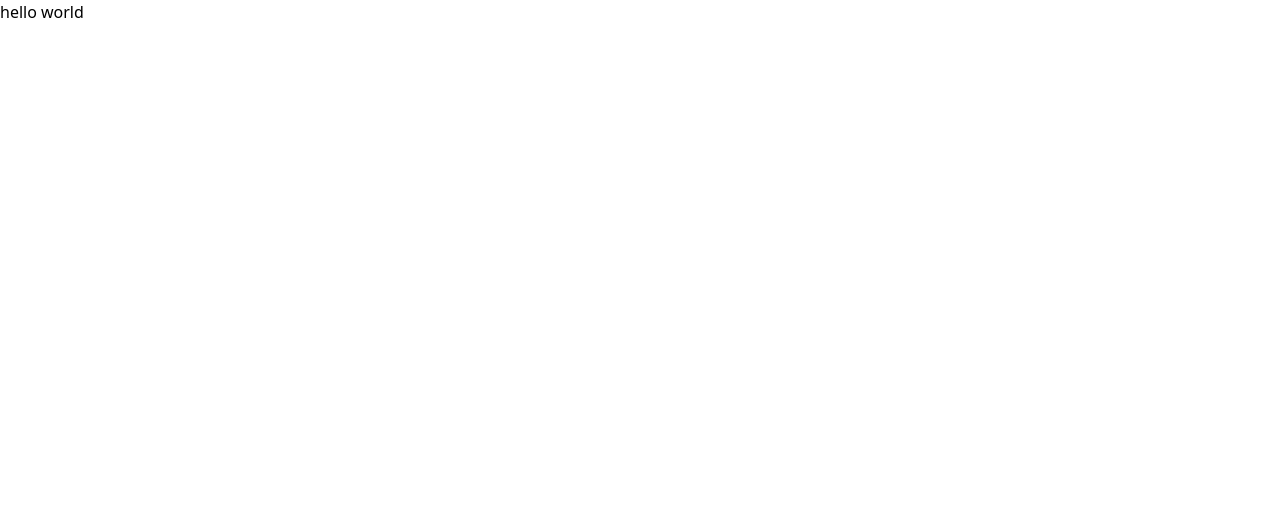
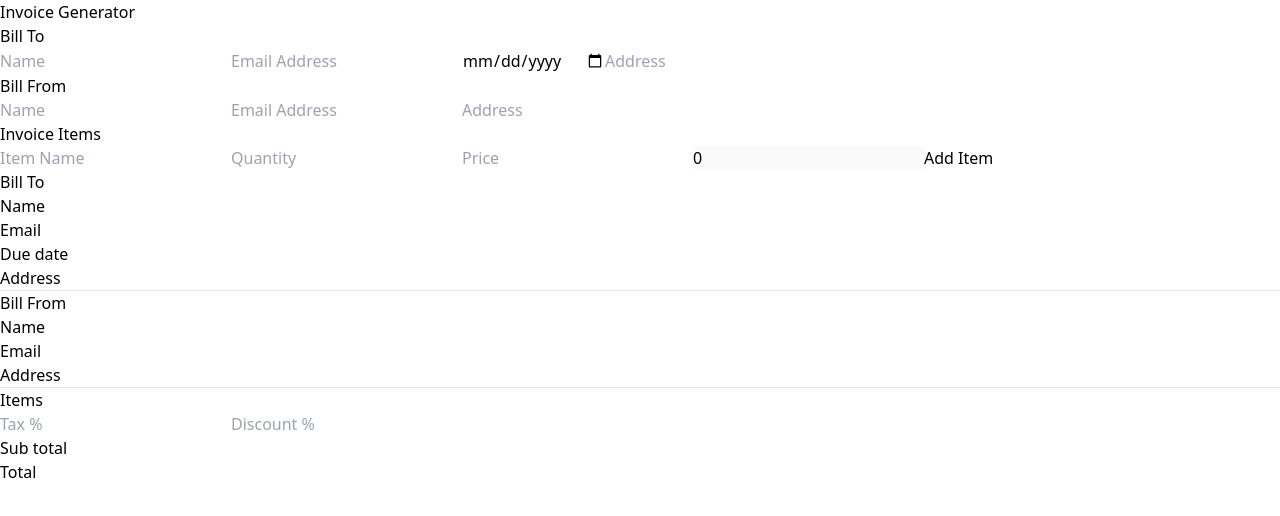
Before and after one commit to suyashpradhan/react-invoice-generator, a React (Create React App) app: page / in a window 1280 px wide. Shown: the top 516 px of the page. Built offline with nearby package versions, Linux system fonts and the light colour scheme.

Commit message:
feat: v0 implemented

```diff
--- a/package.json
+++ b/package.json
@@ -14,6 +14,7 @@
     "react-dom": "^18.3.1",
     "react-scripts": "5.0.1",
     "typescript": "^4.9.5",
+    "uuid": "^11.0.2",
     "web-vitals": "^2.1.4"
   },
   "scripts": {
--- a/src/App.tsx
+++ b/src/App.tsx
@@ -1,9 +1,138 @@
 import React from 'react';
+import {v4 as uuidv4} from 'uuid';
+
+interface Items {
+    id: string;
+    itemName?: string;
+    itemPrice?: string;
+    itemQuantity?: string;
+}
 
 function App() {
+
+    const [name, setName] = React.useState('');
+    const [email, setEmail] = React.useState('');
+    const [date, setDate] = React.useState('');
+    const [address, setAddress] = React.useState('');
+
+    const [senderName, setSenderName] = React.useState('');
+    const [senderEmail, setSenderEmail] = React.useState('');
+    const [senderAddress, setSenderAddress] = React.useState('');
+
+    const [itemName, setItemName] = React.useState('');
+    const [itemPrice, setItemPrice] = React.useState('');
+    const [itemQuantity, setItemQuantity] = React.useState('');
+    const [items, setItems] = React.useState<Items[]>([]);
+
+    const [subtotal, setSubtotal] = React.useState('');
+    const [total, setTotal] = React.useState('');
+
+    const itemTotal = Number(itemPrice) * Number(itemQuantity);
+    const subTotal = Number()
+
+    const handleItems = () => {
+        const newItem: Items = {
+            id: uuidv4(),
+            itemName,
+            itemPrice,
+            itemQuantity
+        }
+        setItems((prev) => [...prev, newItem]);
+    }
+
+    const handleDeleteItem = (id: string) => {
+        const updatedItem: Items[] = items.filter((item) => item.id !== id)
+        setItems(updatedItem)
+    }
+
+
     return (
         <div className="App">
-            <h1>hello world</h1>
+            <h1>Invoice Generator</h1>
+            {/* Receiver's Form */}
+            <div>
+                <h1>Bill To</h1>
+                <form>
+                    <input type="text" placeholder="Name" value={name} onChange={(e) => setName(e.target.value)}/>
+                    <input type="text" placeholder="Email Address" value={email}
+                           onChange={(e) => setEmail(e.target.value)}/>
+                    <input type="date" placeholder="Due date" value={date} onChange={(e) => setDate(e.target.value)}/>
+                    <input type="text" placeholder="Address" value={address}
+                           onChange={(e) => setAddress(e.target.value)}/>
+                </form>
+            </div>
+
+
+            {/* Sender Form */}
+            <div>
+                <h1>Bill From</h1>
+                <form>
+                    <input type="text" placeholder="Name" value={senderName}
+                           onChange={(e) => setSenderName(e.target.value)}/>
+                    <input type="text" placeholder="Email Address" value={senderEmail}
+                           onChange={(e) => setSenderEmail(e.target.value)}/>
+                    <input type="text" placeholder="Address" value={senderAddress}
+                           onChange={(e) => setSenderAddress(e.target.value)}/>
+                </form>
+            </div>
+
+            {/* Items */}
+            <h1>Invoice Items</h1>
+            <div>
+                <input type="text" value={itemName} placeholder="Item Name"
+                       onChange={(e) => setItemName(e.target.value)}/>
+                <input type="number" value={itemQuantity} placeholder="Quantity"
+                       onChange={(e) => setItemQuantity(e.target.value)}/>
+                <input type="number" value={itemPrice} placeholder="Price"
+                       onChange={(e) => setItemPrice(e.target.value)}/>
+                <input type="text" disabled placeholder="Amount" value={itemTotal}/>
+                <button onClick={handleItems}>Add Item</button>
+            </div>
+
+            {items.map((item: Items) => {
+                return (
+                    <div key={item.id}>
+                        <h1>{item.itemName}</h1>
+                        <h1>{item.itemPrice}</h1>
+                        <h1>{item.itemQuantity}</h1>
+                        <h1>Total: {itemTotal}</h1>
+                        {items.length >= 1 && <button onClick={() => handleDeleteItem(item?.id)}>Delete Item</button>}
+                    </div>
+                )
+            })}
+
+            {/* Preview */}
+            <h1>Bill To</h1>
+            <h2>Name {name}</h2>
+            <h2>Email {email}</h2>
+            <h2>Due date {date}</h2>
+            <h2>Address {address}</h2>
+
+            <hr/>
+
+            <h1>Bill From</h1>
+            <h2>Name {senderName} </h2>
+            <h2>Email {senderEmail} </h2>
+            <h2>Address {senderAddress} </h2>
+
+            <hr/>
+
+            <h1>Items</h1>
+            {items.map((item: Items) => {
+                return (
+                    <div key={item.id}>
+                        <h1>{item.itemName}</h1>
+                        <h1>{item.itemPrice}</h1>
+                        <h1>{item.itemQuantity}</h1>
+                    </div>
+                )
+            })}
+
+            {/* Total */}
+            <input type="text" placeholder="Tax %" onChange={(e) => console.log(e)}/>
+            <input type="text" placeholder="Discount %" onChange={(e) => console.log(e)}/>
+            <h1>Sub total </h1>
+            <h1>Total</h1>
         </div>
     );
 }
```
Also changed, not shown: 2 other files (tests, documents, lock files or other folders).
